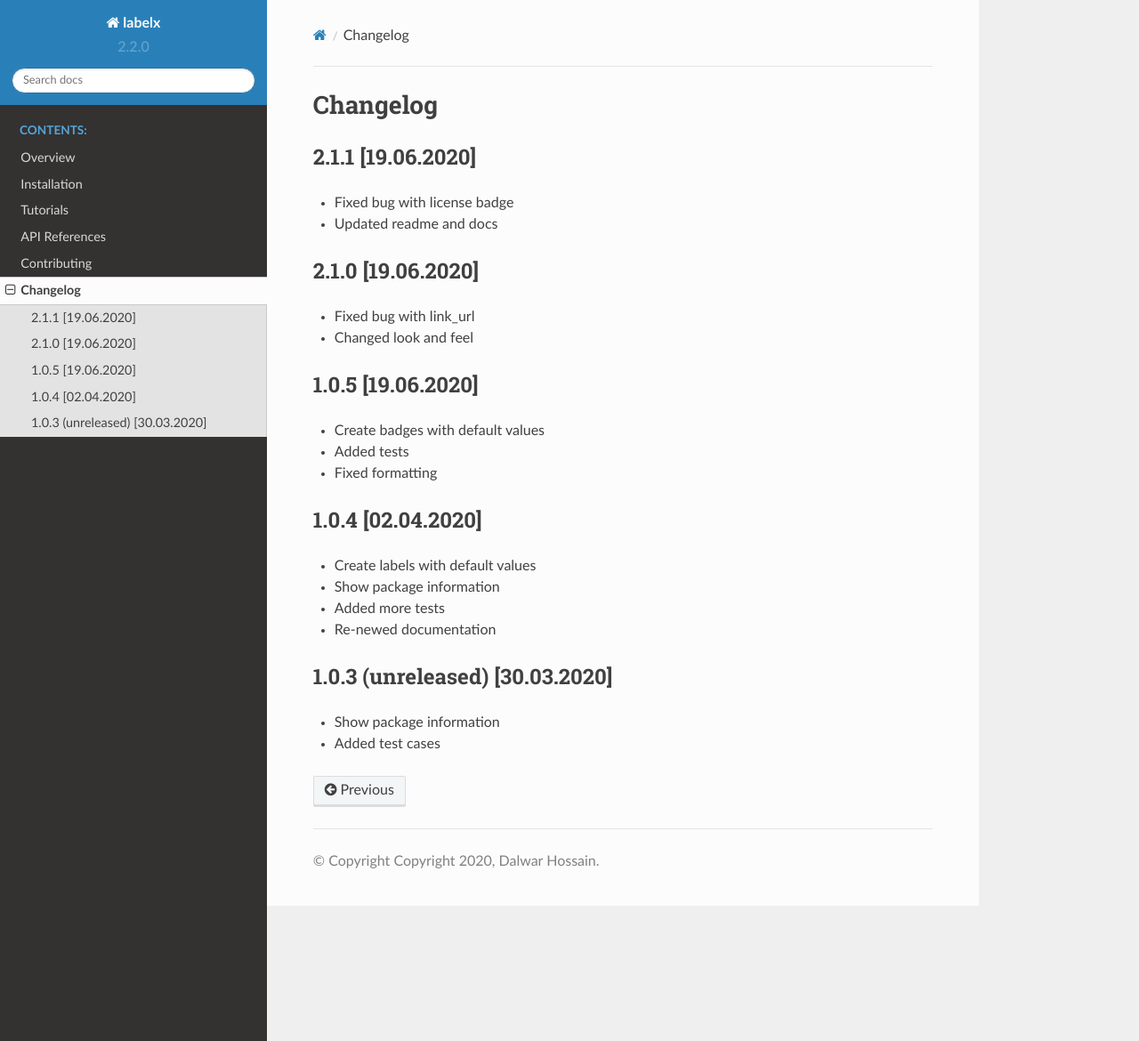
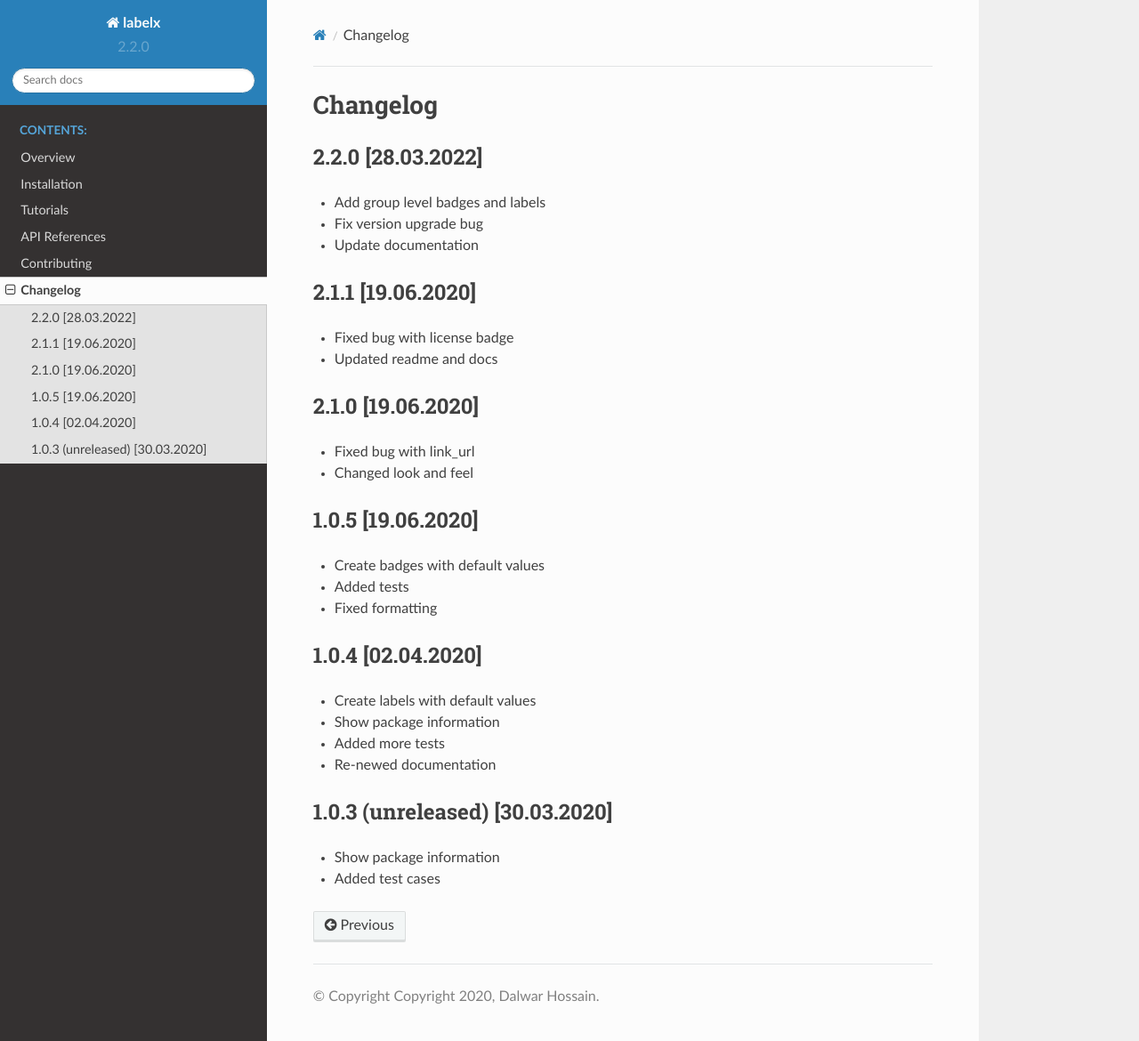
Before and after one commit to devopsforhumans/labelx, a Sphinx documentation site: the page built from docs/source/changelog.rst, in a window 1280 px wide and 1170 px high. Shown: the whole window at 89% size. Built offline with Sphinx 7.4.7 and the Read the Docs theme 2.0.0, drawn with Linux system fonts in a browser that asks for light colours.

Commit message:
update changelong

```diff
--- a/docs/source/changelog.rst
+++ b/docs/source/changelog.rst
@@ -1,6 +1,13 @@
 =========
 Changelog
 =========
+
+2.2.0 [28.03.2022]
+------------------
+
+* Add group level badges and labels
+* Fix version upgrade bug
+* Update documentation
 
 2.1.1 [19.06.2020]
 ------------------
```
